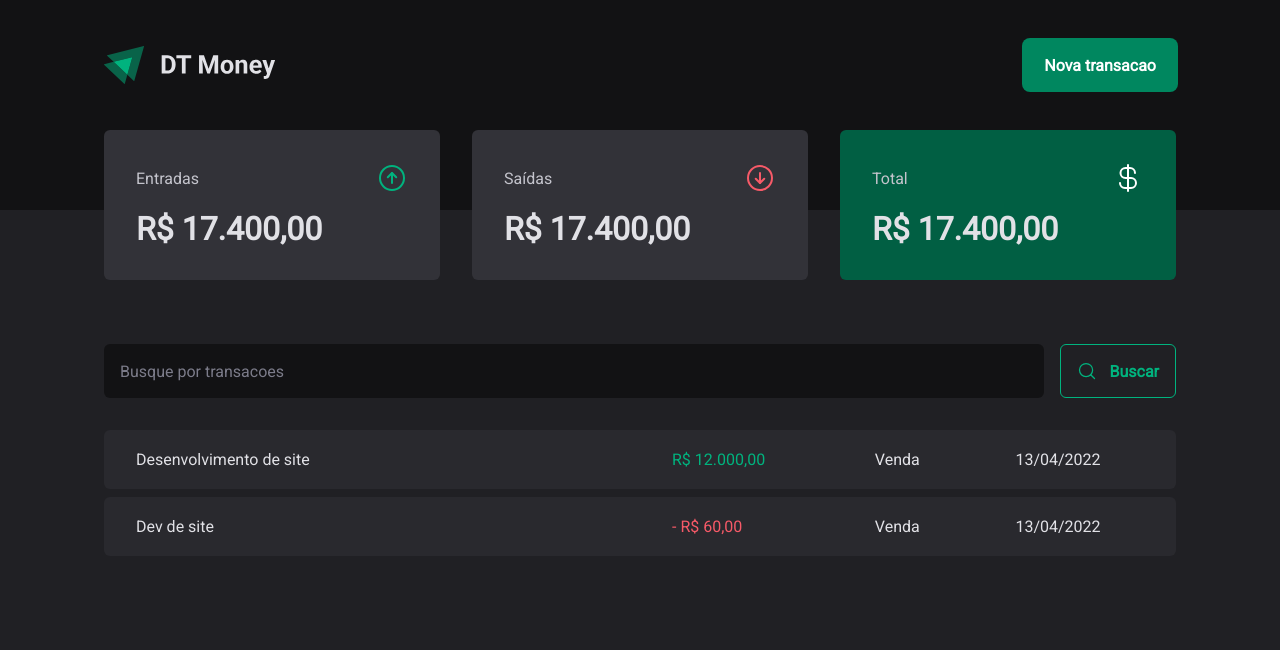
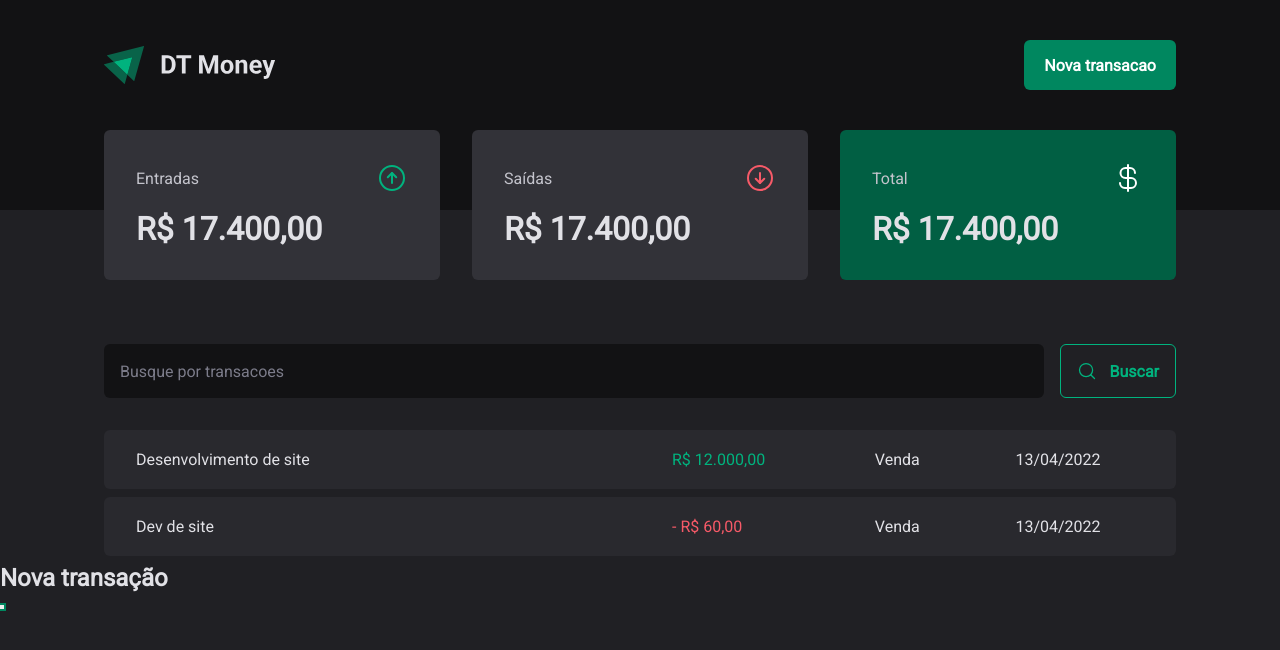
Before and after one commit to Carlos-Castro11/DT-Money, a React (Vite) app: page / in a window 1280 px wide. Both pictures are taken after a click on the button "Nova transacao". Shown: the top 650 px of the page. Built offline with nearby package versions, Linux system fonts and the light colour scheme.

Commit message:
Add modal whithout styles

```diff
--- a/package.json
+++ b/package.json
@@ -10,6 +10,7 @@
     "preview": "vite preview"
   },
   "dependencies": {
+    "@radix-ui/react-dialog": "^1.0.5",
     "phosphor-react": "^1.4.1",
     "react": "^18.2.0",
     "react-dom": "^18.2.0",
--- a/src/components/Header/index.tsx
+++ b/src/components/Header/index.tsx
@@ -1,12 +1,26 @@
-import * as S from "./styles";
-import LogoImg from "../../assets/logo.svg";
+import * as S from './styles';
+import * as Dialog from '@radix-ui/react-dialog';
+import LogoImg from '../../assets/logo.svg';
 
 export function Header() {
   return (
     <S.HeaderContainer>
       <S.HeaderContent>
-        <img src={LogoImg} alt="" />
-        <S.NewTransactionButton>Nova transacao</S.NewTransactionButton>
+        <img src={LogoImg} alt='' />
+
+        <Dialog.Root>
+          <Dialog.Trigger asChild>
+            <S.NewTransactionButton>Nova transacao</S.NewTransactionButton>
+          </Dialog.Trigger>
+
+          <Dialog.Portal>
+            <Dialog.Overlay />
+            <Dialog.Content>
+              <Dialog.Title>Nova transação</Dialog.Title>
+              <Dialog.Close />
+            </Dialog.Content>
+          </Dialog.Portal>
+        </Dialog.Root>
       </S.HeaderContent>
     </S.HeaderContainer>
   );
```
Also changed, not shown: src/components/Header/styles.ts (+4 -4 lines), 1 other file (tests, documents, lock files or other folders).
